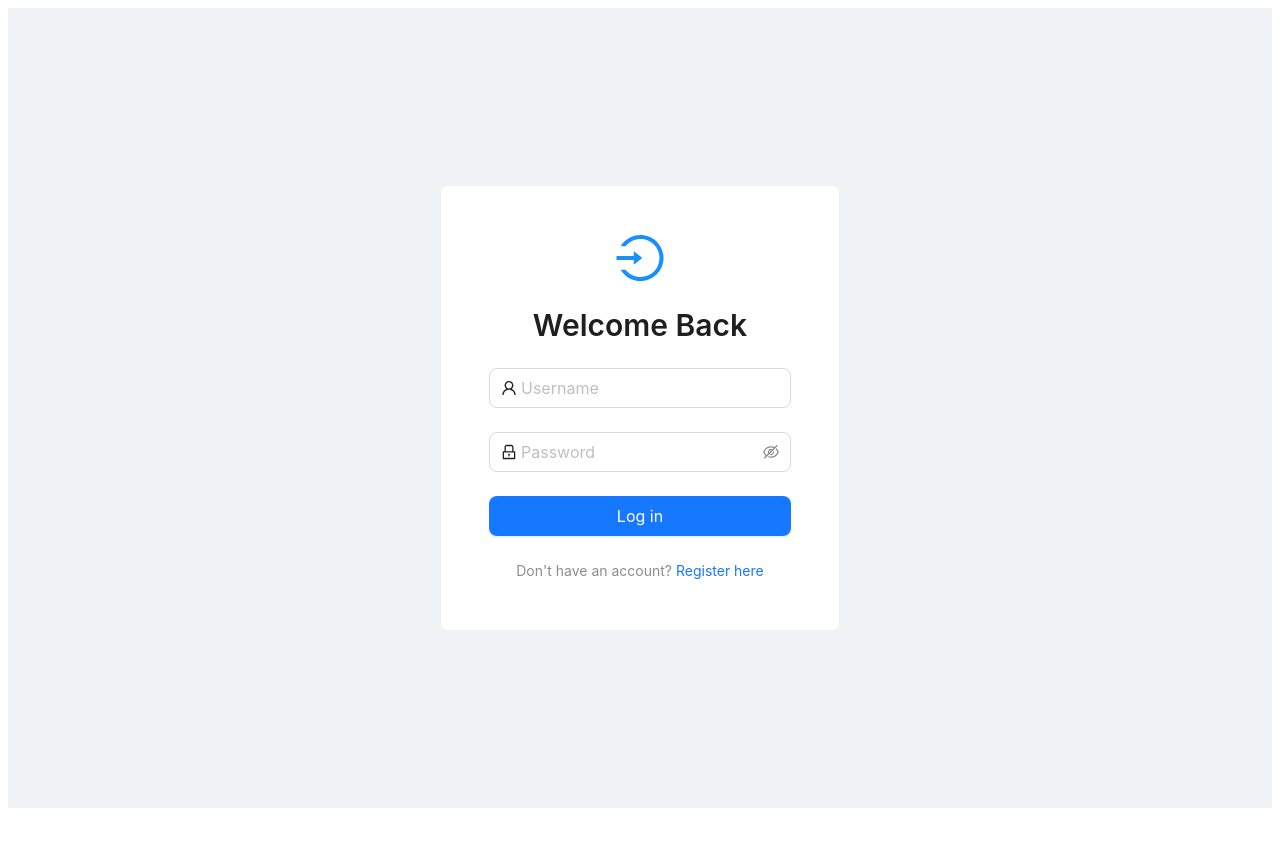
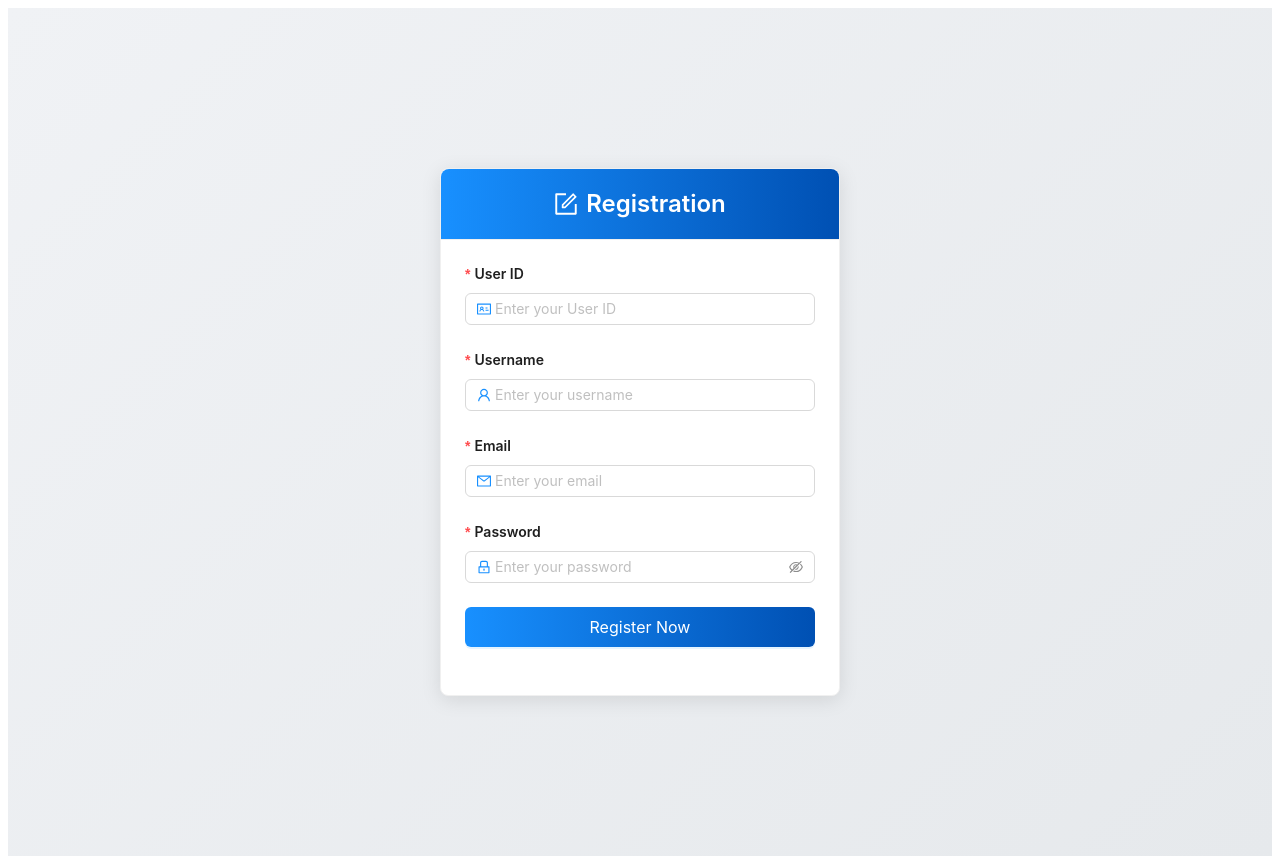
Before and after one commit to ChamilkaMihiraj2002/Smart-card-webapp, a React (Vite) app in the folder frontend/: page /registration in a window 1280 px wide. Before the commit this address led to /login. Before the commit the page ends 816 px from the top, so only its background shows below. Built offline with nearby package versions, Linux system fonts and the light colour scheme.

Commit message:
Registration page

```diff
--- a/frontend/src/App.css
+++ /dev/null
@@ -1,42 +0,0 @@
-/* index.css or App.css (global styles) */
-body {
-  margin: 0;
-  padding: 0;
-  transition: background-color 0.3s ease;
-}
-
-.dark {
-  background-color: #141414;
-  min-height: 100vh;
-}
-
-.light {
-  background-color: #f0f2f5;
-  min-height: 100vh;
-}
-
-/* Login.css */
-.login-container {
-  display: flex;
-  justify-content: center;
-  align-items: center;
-  min-height: 100vh;
-}
-
-.login-card {
-  width: 100%;
-  max-width: 400px;
-  padding: 24px;
-}
-
-.login-title {
-  text-align: center;
-  margin-bottom: 24px !important;
-}
-
-.theme-toggle-container {
-  position: fixed;
-  top: 16px;
-  right: 16px;
-  z-index: 1000;
-}
--- a/frontend/src/App.jsx
+++ b/frontend/src/App.jsx
@@ -1,6 +1,7 @@
 import { Button } from 'antd';
 import { BrowserRouter as Router, Routes, Route, Navigate } from "react-router-dom";
 import Login from './pages/Login.jsx';
+import Registration from './pages/Registration.jsx';
 
 function App() {
   return (
@@ -9,6 +10,8 @@ function App() {
       <Routes>
         <Route path="/login" element={<Login />} />
         <Route path="*" element={<Navigate to="/login" />} />
+
+        <Route path="/registration" element={<Registration />} />
       </Routes>
     </Router>
     </>
--- a/frontend/src/pages/Login.jsx
+++ b/frontend/src/pages/Login.jsx
@@ -77,7 +77,7 @@ const Login = () => {
 
           <div style={{ textAlign: 'center' }}>
             <Typography.Text type="secondary">
-              Don&apos;t have an account? <a href="/register">Register here</a>
+              Don&apos;t have an account? <a href="http://localhost:5173/registration">Register here</a>
             </Typography.Text>
           </div>
         </Form>
--- /dev/null
+++ b/frontend/src/pages/Registration.css
@@ -0,0 +1,73 @@
+.registration-container {
+    display: flex;
+    justify-content: center;
+    align-items: center;
+    min-height: 100vh;
+    padding: 24px;
+    background: linear-gradient(135deg, #f0f2f5 0%, #e6e9ec 100%);
+}
+
+.registration-card {
+    width: 100%;
+    max-width: 400px;
+    box-shadow: 0 4px 20px rgba(0, 0, 0, 0.1);
+    border-radius: 8px;
+    transition: transform 0.3s ease;
+}
+
+.registration-card:hover {
+    transform: translateY(-5px);
+}
+
+.registration-card .ant-card-head {
+    background: linear-gradient(90deg, #1890ff 0%, #0050b3 100%);
+    border-radius: 8px 8px 0 0;
+}
+
+.registration-card .ant-card-head-title {
+    text-align: center;
+    font-size: 24px;
+    color: white;
+    padding: 16px 0;
+}
+
+.site-form-item-icon {
+    color: #1890ff;
+    transition: color 0.3s ease;
+}
+
+.ant-input-affix-wrapper:hover .site-form-item-icon {
+    color: #40a9ff;
+}
+
+.ant-form-item-label > label {
+    font-weight: 600;
+    color: #262626;
+}
+
+.ant-input-affix-wrapper {
+    border-radius: 6px;
+    transition: all 0.3s ease;
+}
+
+.ant-input-affix-wrapper:hover {
+    border-color: #40a9ff;
+}
+
+.ant-input-affix-wrapper-focused {
+    box-shadow: 0 0 0 2px rgba(24, 144, 255, 0.2);
+}
+
+.ant-btn-primary {
+    height: 40px;
+    font-size: 16px;
+    border-radius: 6px;
+    background: linear-gradient(90deg, #1890ff 0%, #0050b3 100%);
+    border: none;
+    transition: transform 0.2s ease;
+}
+
+.ant-btn-primary:hover {
+    transform: translateY(-2px);
+    background: linear-gradient(90deg, #40a9ff 0%, #1890ff 100%);
+}
--- /dev/null
+++ b/frontend/src/pages/Registration.jsx
@@ -0,0 +1,121 @@
+import React from 'react';
+import { Form, Input, Button, Card, message } from 'antd';
+import { UserOutlined, LockOutlined, MailOutlined, IdcardOutlined, FormOutlined } from '@ant-design/icons';
+import './Registration.css';
+
+const Registration = () => {
+  const [form] = Form.useForm();
+
+  const onFinish = async (values) => {
+    try {
+      // Here you would typically make an API call to register the user
+      console.log('Registration values:', values);
+      message.success('Registration successful!');
+      form.resetFields();
+    } catch (error) {
+      message.error('Registration failed. Please try again.');
+    }
+  };
+
+  return (
+    <div className="registration-container">
+      <Card
+        title={
+          <div style={{ display: 'flex', alignItems: 'center', justifyContent: 'center' }}>
+            <FormOutlined style={{ marginRight: '8px' }} />
+            Registration
+          </div>
+        }
+        className="registration-card"
+      >
+        <Form
+          form={form}
+          name="registration"
+          onFinish={onFinish}
+          layout="vertical"
+          scrollToFirstError
+        >
+          <Form.Item
+            label="User ID"
+            name="userId"
+            rules={[
+              {
+                required: true,
+                message: 'Please input your User ID!',
+              },
+            ]}
+          >
+            <Input
+              prefix={<IdcardOutlined className="site-form-item-icon" />}
+              placeholder="Enter your User ID"
+            />
+          </Form.Item>
+
+          <Form.Item
+            label="Username"
+            name="username"
+            rules={[
+              {
+                required: true,
+                message: 'Please input your username!',
+              },
+            ]}
+          >
+            <Input
+              prefix={<UserOutlined className="site-form-item-icon" />}
+              placeholder="Enter your username"
+            />
+          </Form.Item>
+
+          <Form.Item
+            label="Email"
+            name="email"
+            rules={[
+              {
+                type: 'email',
+                message: 'Please enter a valid email!',
+              },
+              {
+                required: true,
+                message: 'Please input your email!',
+              },
+            ]}
+          >
+            <Input
+              prefix={<MailOutlined className="site-form-item-icon" />}
+              placeholder="Enter your email"
+            />
+          </Form.Item>
+
+          <Form.Item
+            label="Password"
+            name="password"
+            rules={[
+              {
+                required: true,
+                message: 'Please input your password!',
+              },
+              {
+                min: 8,
+                message: 'Password must be at least 8 characters!',
+              },
+            ]}
+          >
+            <Input.Password
+              prefix={<LockOutlined className="site-form-item-icon" />}
+              placeholder="Enter your password"
+            />
+          </Form.Item>
+
+          <Form.Item>
+            <Button type="primary" htmlType="submit" block>
+              Register Now
+            </Button>
+          </Form.Item>
+        </Form>
+      </Card>
+    </div>
+  );
+};
+
+export default Registration;
```
